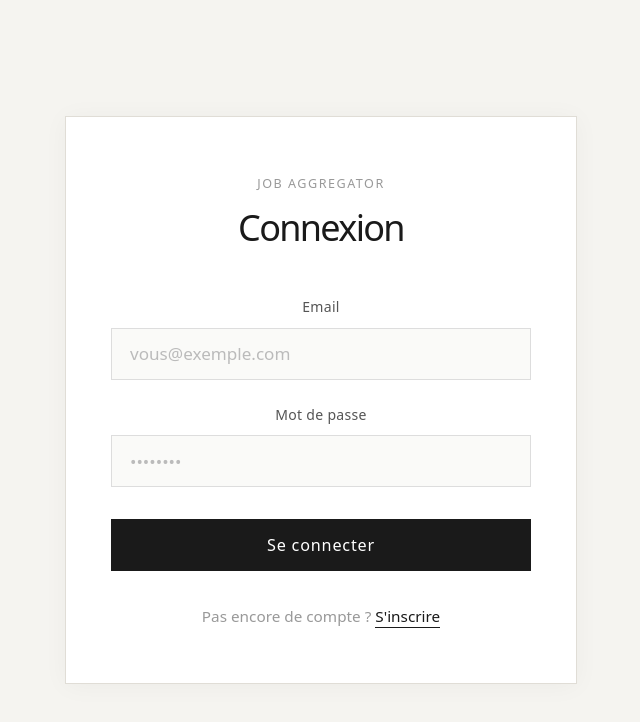
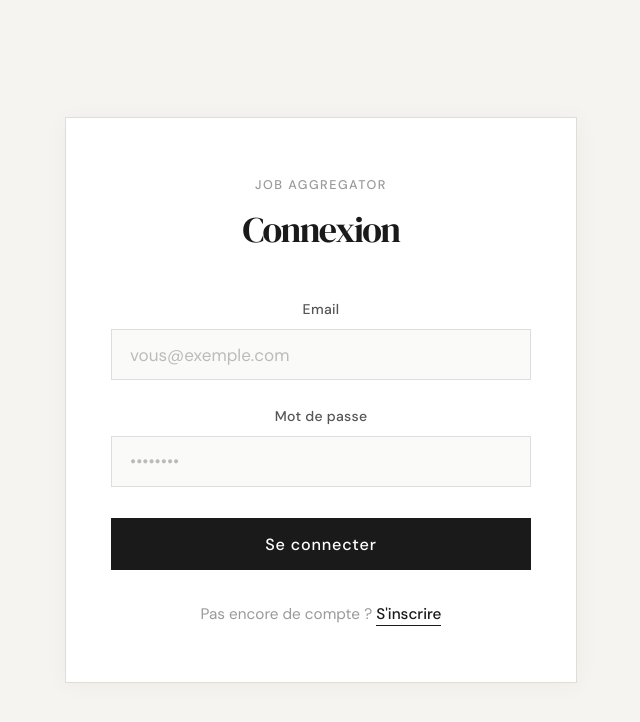
Before and after one commit to Rousha29/Job_aggregator, a React (Vite) app in the folder frontend/: page /login in a window 1280 px wide. Shown: the top 722 px of the page, without its empty margins (319-959 px from the left). Built offline with nearby package versions, Linux system fonts and the light colour scheme; no server answers; a web font is replaced by a local one.

Commit message:
fix : police

```diff
--- a/frontend/src/index.css
+++ b/frontend/src/index.css
@@ -1,3 +1,5 @@
+@import url('https://fonts.googleapis.com/css2?family=DM+Sans:ital,wght@0,300;0,400;0,500;0,700;1,400&family=DM+Serif+Display:ital@0;1&display=swap');
+
 :root {
   --text: #6b6375;
   --text-h: #08060d;
@@ -11,18 +13,18 @@
   --shadow:
     rgba(0, 0, 0, 0.1) 0 10px 15px -3px, rgba(0, 0, 0, 0.05) 0 4px 6px -2px;
 
-  --sans: system-ui, 'Segoe UI', Roboto, sans-serif;
-  --heading: system-ui, 'Segoe UI', Roboto, sans-serif;
+  --sans: 'DM Sans', system-ui, 'Segoe UI', Roboto, sans-serif;
+  --heading: 'DM Serif Display', Georgia, serif;
   --mono: ui-monospace, Consolas, monospace;
 
-  /* Accessibility defaults */
+  /* Accessibility defaults — `unset` pour ne PAS écraser les CSS Modules par défaut */
   --a11y-font-size: 100%;
   --a11y-letter-spacing: 0em;
-  --a11y-font-family: inherit;
+  --a11y-font-family: unset;
 
   font-size: 18px;
   line-height: 145%;
-  font-family: var(--a11y-font-family, var(--sans));
+  font-family: var(--sans);
   letter-spacing: var(--a11y-letter-spacing, 0.18px);
   color-scheme: light dark;
   color: var(--text);
@@ -79,11 +81,17 @@ html {
 body {
   margin: 0;
   padding: 0;
-  font-family: var(--a11y-font-family, var(--sans));
+  font-family: var(--sans);
   font-size: 1rem;
 }
 
-body *:not(.trigger):not(.panel) {
+/*
+ * Override a11y : ne s'active QUE si l'utilisateur a explicitement
+ * choisi une police via le widget d'accessibilité.
+ * Le sélecteur d'attribut sur <html> évite d'écraser les polices
+ * des CSS Modules tant que le widget n'est pas actif.
+ */
+html[data-a11y-font="on"] body *:not(.trigger):not(.panel) {
   font-family: var(--a11y-font-family, inherit) !important;
 }
 
```
Also changed, not shown: 1 other file (tests, documents, lock files or other folders).
